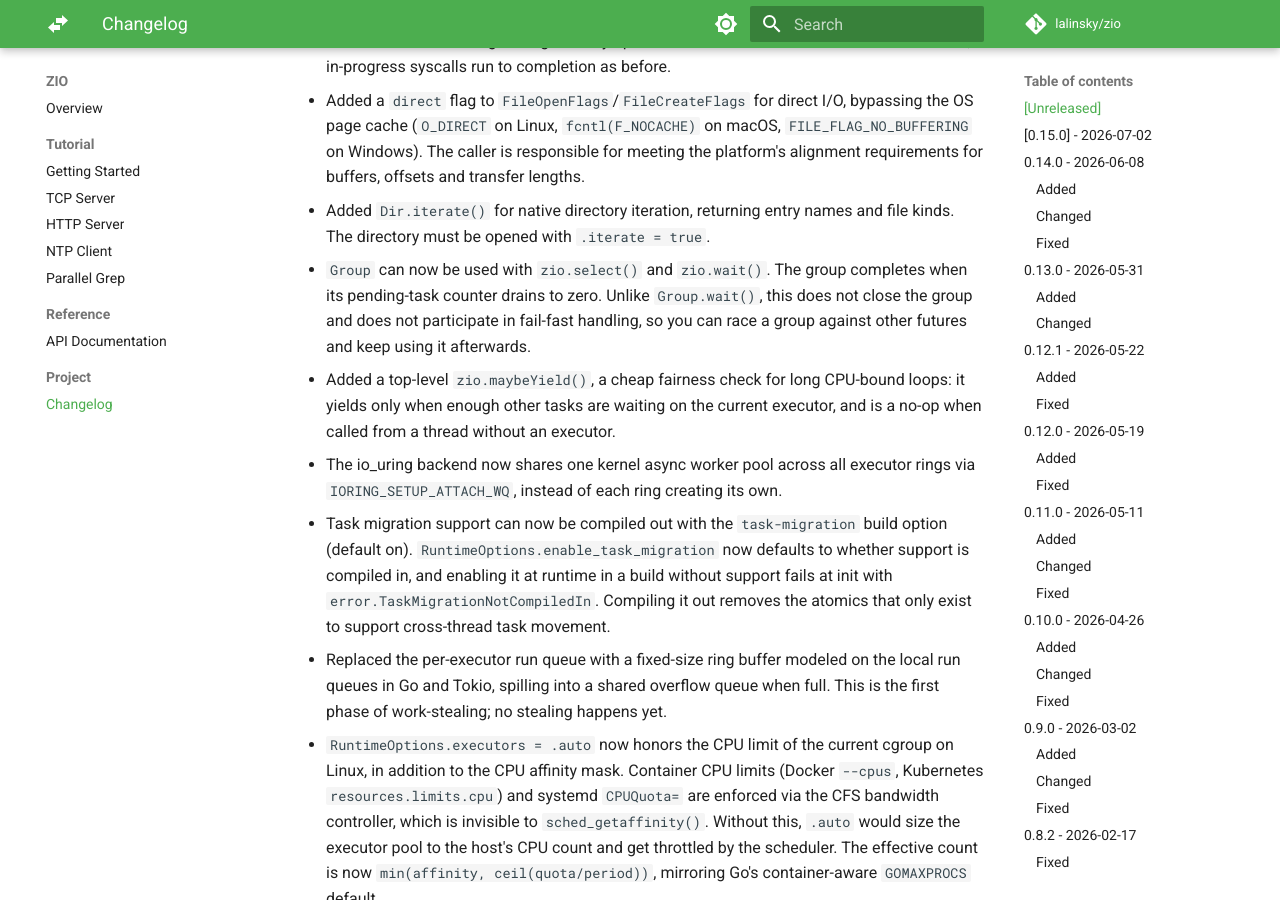
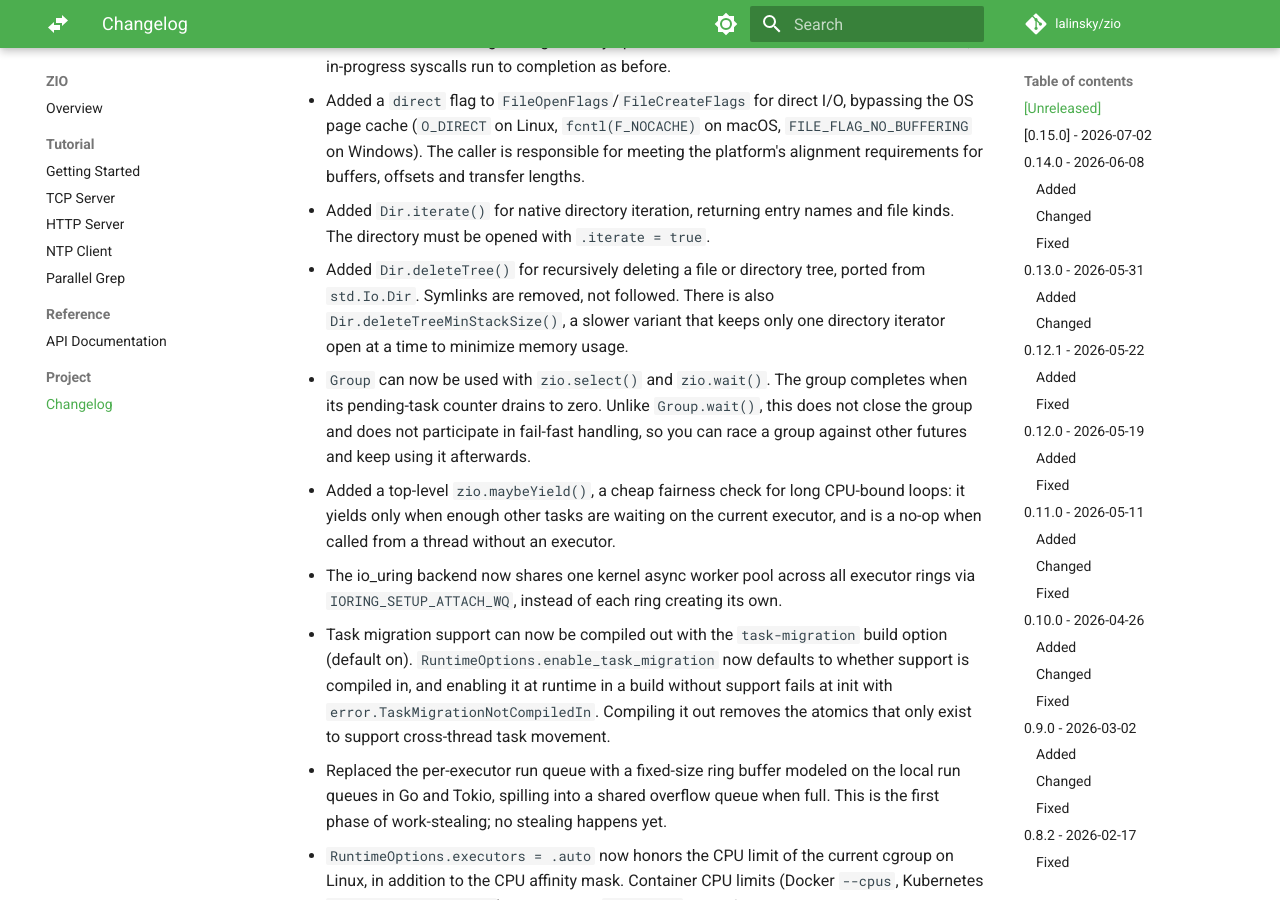
Before and after one commit to lalinsky/zio, an MkDocs documentation site: the page built from docs/changelog.md, in a window 1280 px wide and 900 px high, scrolled down 455 px. Built offline with MkDocs 1.6.1 and Material for MkDocs 9.7.7, drawn with Linux system fonts in a browser that asks for light colours; comment, search, counter and statistics services are not loaded.

Commit message:
fs: add Dir.deleteTree() for recursive deletion
Port of std.Io.Dir.deleteTree to the native API: deletes whatever the
path is (file, symlink, or directory tree), pivoting on error.IsDir /
error.NotDir and retrying on error.DirNotEmpty to tolerate filesystem
races. Symlinks are removed, never followed.

Uses a bounded stack of 16 open iterators; since zio's Dir.Iterator
embeds an 8 KiB buffer, deeper nesting falls back to the also-public
deleteTreeMinStackSize, an O(1)-memory variant that keeps a single
iterator open at a time. A top-level fs.deleteTree() wrapper is
included, matching the other cwd-relative helpers.

```diff
--- a/docs/changelog.md
+++ b/docs/changelog.md
@@ -21,6 +21,11 @@ All notable changes to this project will be documented in this file.
 
 - Added `Dir.iterate()` for native directory iteration, returning entry names and file
   kinds. The directory must be opened with `.iterate = true`.
+
+- Added `Dir.deleteTree()` for recursively deleting a file or directory tree, ported
+  from `std.Io.Dir`. Symlinks are removed, not followed. There is also
+  `Dir.deleteTreeMinStackSize()`, a slower variant that keeps only one directory
+  iterator open at a time to minimize memory usage.
 
 - `Group` can now be used with `zio.select()` and `zio.wait()`. The group completes
   when its pending-task counter drains to zero. Unlike `Group.wait()`, this does not
```
Also changed, not shown: 1 other file.
